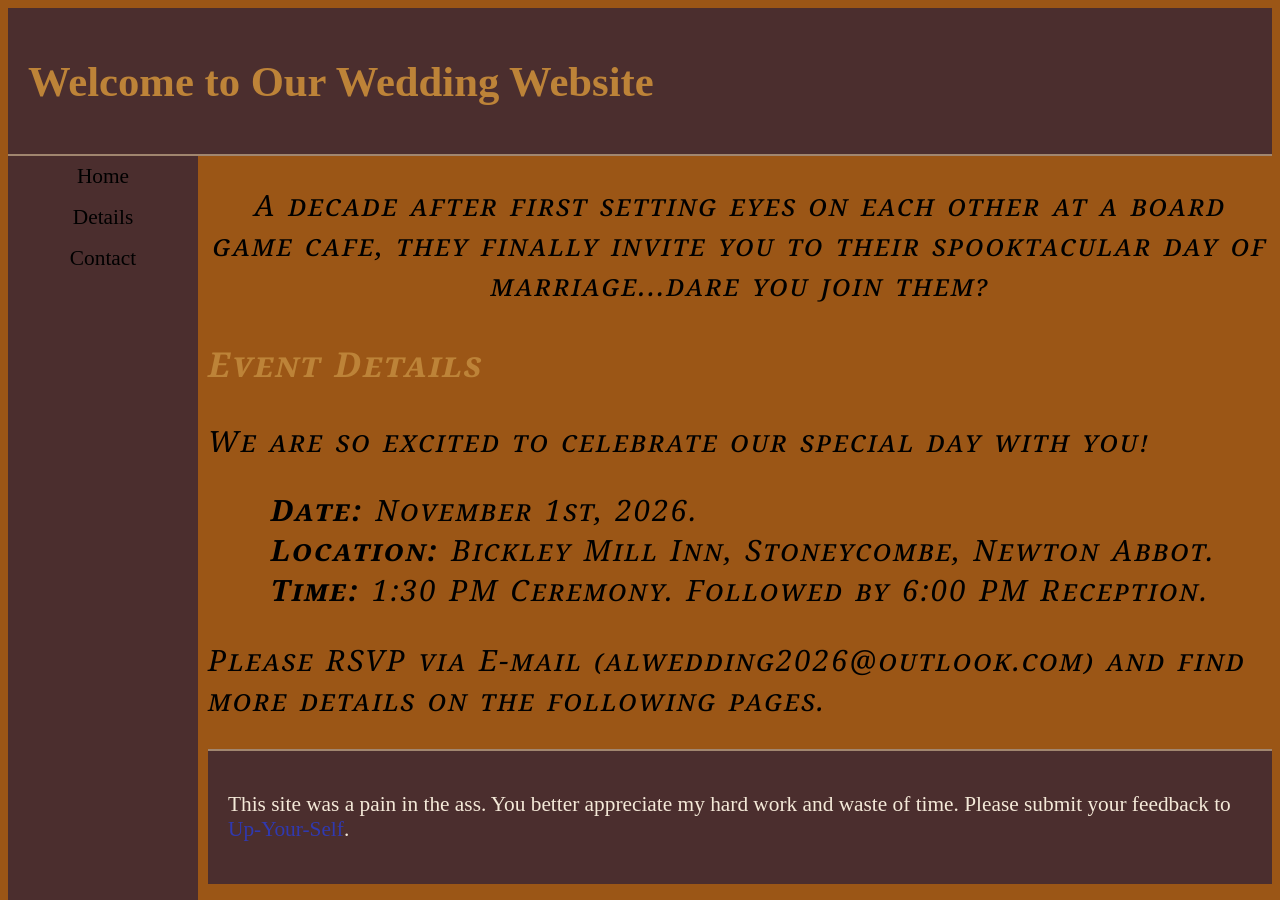
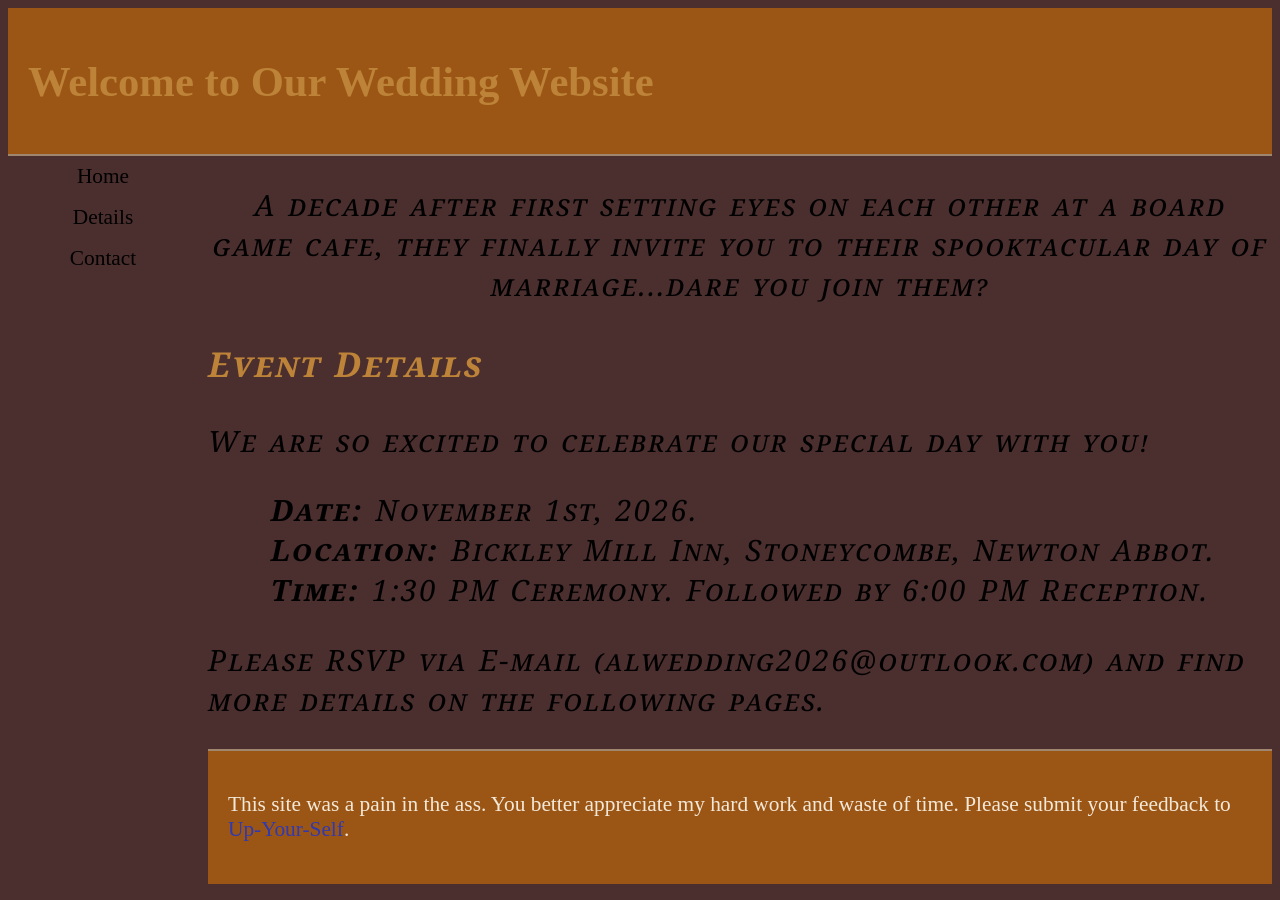
Before and after one commit to LewisSDAFNI/ALWedding2026, a Jekyll site: the page built from docs/index.md, in a window 1280 px wide. Built offline with Jekyll 4.4.1, drawn with Linux system fonts in a browser that asks for light colours.

Commit message:
Colour changes

```diff
--- a/docs/assets/css/autumnal_gothic.css
+++ b/docs/assets/css/autumnal_gothic.css
@@ -1,14 +1,14 @@
 /* Autumnal Gothic Theme Suggestions */
 
 header {
-  background-color: #4b2e2e;
+  background-color: #9b5616;
   color: #f4e9d8;
   border-bottom: 2px solid #a1866f;
   padding: 20px;
 }
 
 footer {
-  background-color: #4b2e2e;
+  background-color: #9b5616;
   color: #f4e9d8;
   border-top: 2px solid #a1866f;
   padding: 20px;
@@ -17,14 +17,14 @@ footer {
 
 body {
   text-align: left;
-  background-color: #9b5616;
+  background-color: #4b2e2e;
   color: #f4e9d8;
   font-size: 16pt;
 }
 
 main {
   text-align: left;
-  background-color: #9b5616;
+  background-color: #4b2e2e;
   /* color: #f4e9d8; */
   margin-left: 200px;
   font-family: Georgia, serif;
@@ -41,6 +41,10 @@ main {
 
 .centered-text {
   text-align: center;
+}
+
+.red-text {
+  color: #bb0000;
 }
 
 a.ex1 {
@@ -78,6 +82,7 @@ ul {
 li a.ex2 {
   text-align: center;
   display: block;
+  font-style: bold;
   color: black;
   padding: 8px 16px;
   text-decoration: none;
```
